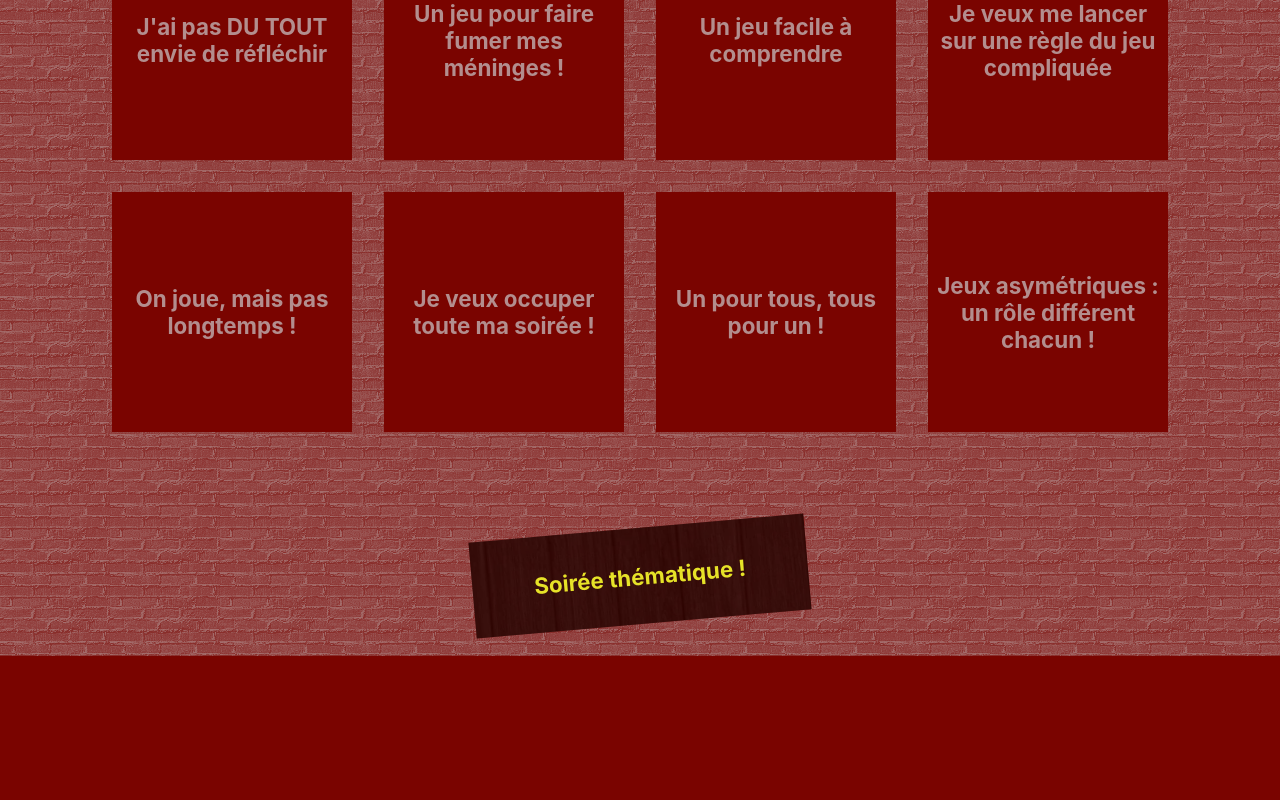
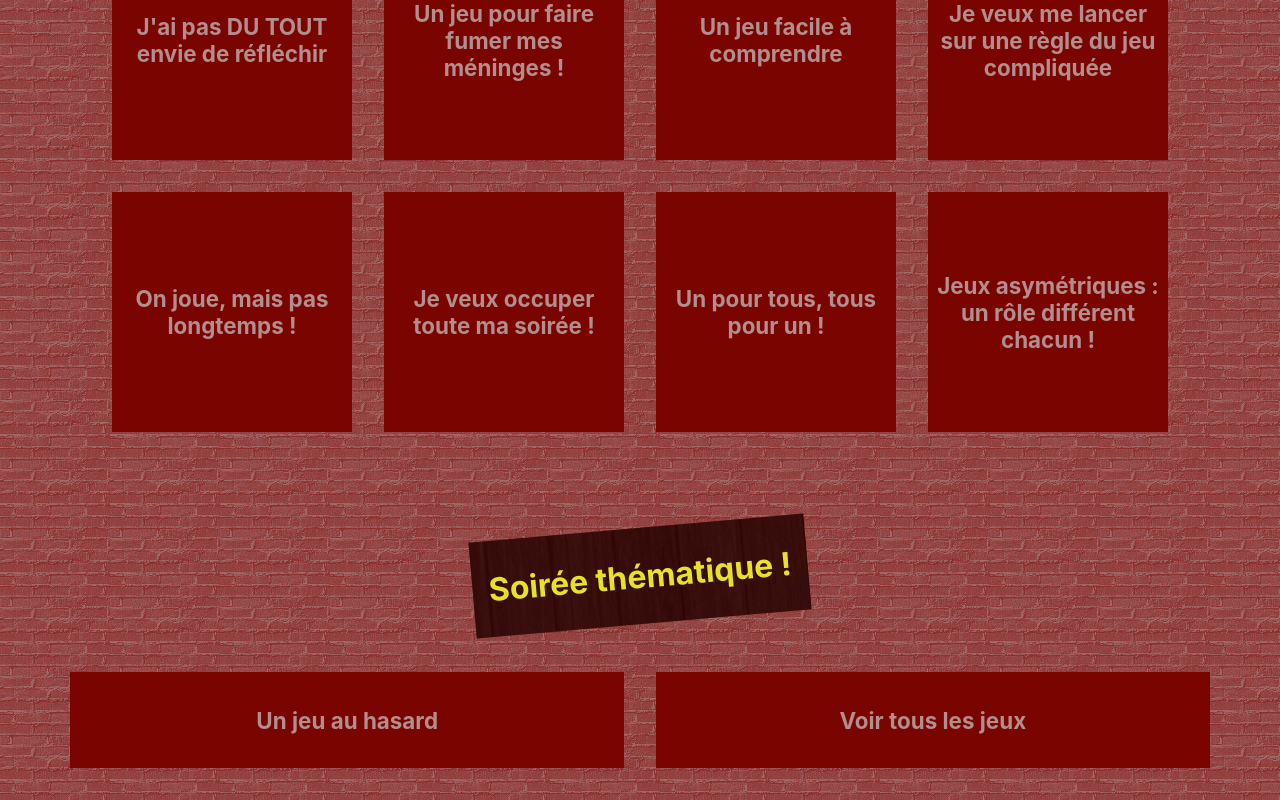
Before and after one commit to ValerieVT/ludotheque-front, a React (Create React App) app: page / in a window 1280 px wide. Shown: the part 255-1055 px from the top of the page. Before the commit the page ends 911 px from the top, so only its background shows below. Built offline with nearby package versions, Linux system fonts and the light colour scheme; no server answers.

Commit message:
added 2 buttons on bottom of HP

```diff
--- a/src/App.css
+++ b/src/App.css
@@ -21,7 +21,8 @@ li {
   text-decoration: none;
 }
 
-.Home {
+.Home .choices {
+  width: 100%;
   display: flex;
   flex-direction: row;
   flex-wrap: wrap;
@@ -29,7 +30,15 @@ li {
   justify-content: center;
   padding: 0;
 }
-.Home li {
+.Home .half-conteneur {
+  display: flex;
+  flex-direction: row;
+  flex-wrap: wrap;
+  list-style: none;
+  justify-content: center;
+  padding: 0;
+}
+.Home .choices li {
   height: 9rem;
   width: 9rem;
   background-color: #7a0400;
@@ -43,10 +52,24 @@ li {
   font-weight: bold;
   font-size: 1.1rem;
 }
-.Home li:hover {
+.Home .half-conteneur a {
+  height: 5rem;
+  width: 80%;
+  background-color: #7a0400;
+  color: rgb(179, 142, 142);
+  display: flex;
+  flex-direction: row;
+  justify-content: center;
+  align-items: center;
+  margin: 1rem;
+  padding: 0.5rem;
+  font-weight: bold;
+  font-size: 1.1rem;
+}
+.Home a:hover {
   background-color: #331615;
 }
-.Home .theme {
+.Home .choices .theme {
   background-color: #8f4d21;
   color: rgb(230, 226, 40);
   width: 20rem;
@@ -55,15 +78,24 @@ li {
   background-color: #590600;
   background-image: url("assets/dark-wood.webp");
   margin-top: 2rem;
+  font-size: 2rem;
+}
+.Home .choices .theme-link:hover {
+  background-color: inherit;
 }
 
 @media only screen and (min-width: 992px) {
-  .Home li {
+  .Home .choices li {
     height: 14rem;
     width: 14rem;
     font-size: 1.4rem;
   }
-  .Home .theme {
+  .Home .choices .theme {
     margin-top: 5rem;
   }
+  .Home .half-conteneur a {
+    height: 5rem;
+    width: 42%;
+    font-size: 1.4rem;
+  }
 }
--- a/src/components/Home.jsx
+++ b/src/components/Home.jsx
@@ -3,7 +3,8 @@ import { Link } from "react-router-dom";
 
 export default function Home() {
   return (
-    <ul className="Home">
+    <main className="Home">
+      <ul className="choices">
         <Link to="/jeux">
           <li>
             <span>J'ai pas DU TOUT envie de réfléchir</span>
@@ -44,11 +45,24 @@ export default function Home() {
             <span>Jeux asymétriques : un rôle différent chacun&nbsp;!</span>
           </li>
         </Link>
-      <Link to="/">
+        <Link to="/" className="theme-link">
           <li className="theme">
             <span>Soirée thématique&nbsp;!</span>
           </li>
         </Link>
       </ul>
+      <ul className="half-conteneur">
+        <Link to="/">
+          <li className="half">
+            <span>Un jeu au hasard</span>
+          </li>
+        </Link>
+        <Link to="/jeux">
+          <li className="half">
+            <span>Voir tous les jeux</span>
+          </li>
+        </Link>
+      </ul>
+    </main>
   );
 }
```
Lines whose indentation alone changed are shown as unchanged.
